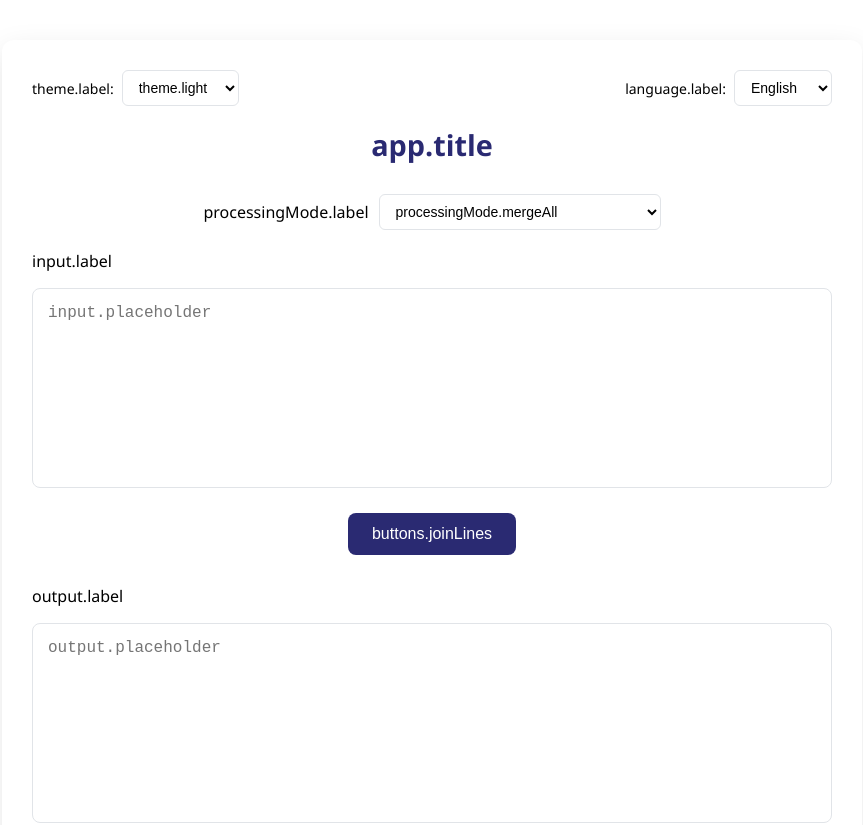
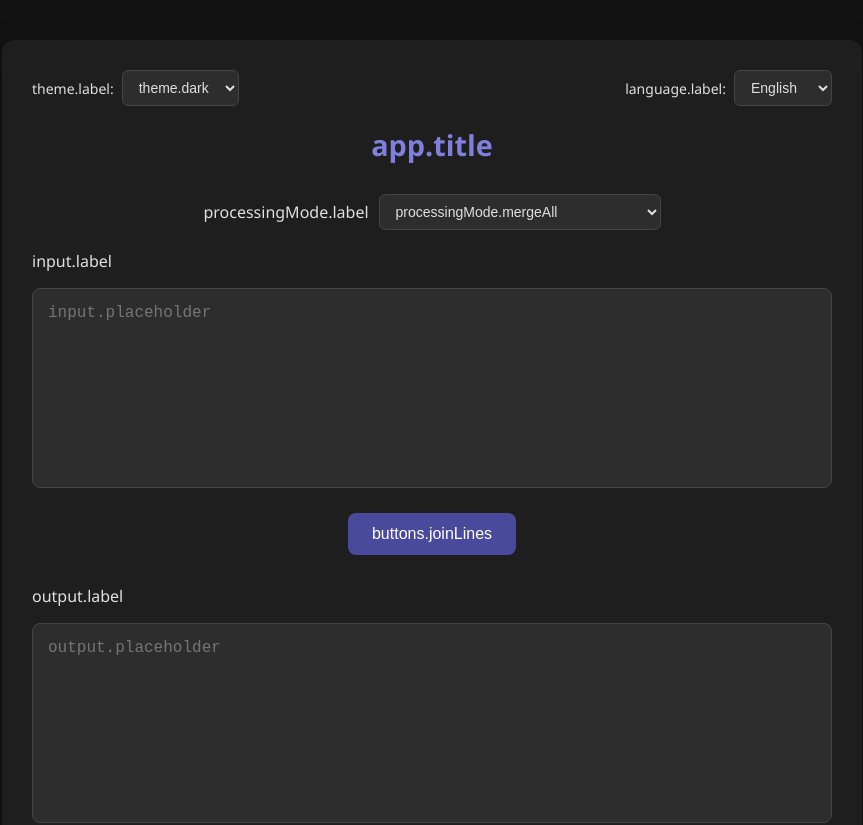
Before and after one commit to berkturetken/line-handler, a React (Create React App) app: page / in a window 1280 px wide. Shown: the top 825 px of the page, without its empty margins (208-1071 px from the left). Built offline with nearby package versions, Linux system fonts and the light colour scheme; the HTML template or start-up script is replaced by a standard one.

Commit message:
chore: make the dark theme default

```diff
--- a/src/App.js
+++ b/src/App.js
@@ -9,7 +9,7 @@ function App() {
 
   const [inputText, setInputText] = useState("");
   const [outputText, setOutputText] = useState("");
-  const [theme, setTheme] = useState("light"); // options: 'light', 'dark', 'pink'
+  const [theme, setTheme] = useState("dark"); // options: 'light', 'dark', 'pink'
   const [processingMode, setProcessingMode] = useState(MERGE_ALL);
   const [copySuccess, setCopySuccess] = useState("");
 
```
